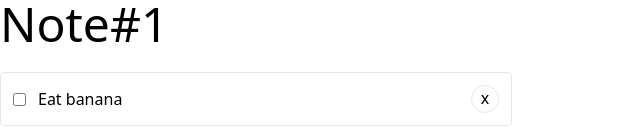
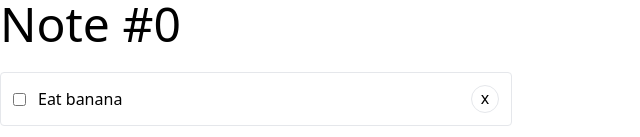
Before and after one commit to Digital-Gym/notes, a Nuxt app: page / in a window 1280 px wide. Shown: the top 137 px of the page, without its empty margins (0-640 px from the left). Built offline with nearby package versions, Linux system fonts and the light colour scheme.

Commit message:
feat: save and delete logic works

```diff
--- a/components/NoteEditor.vue
+++ b/components/NoteEditor.vue
@@ -3,10 +3,12 @@ import type { Note } from '~/models/Note';
 import { EditorHistory, EditorMemento } from '~/services/NoteService';
 import type { TodoItem } from '~/models/TodoItem';
 import { useMyFocusStore } from '~/stores/focus';
+import { useDbStore } from '~/stores/storage';
 
 const props = defineProps<Note>();
 const focus = useMyFocusStore();
 
+const db = useDbStore();
 const content = ref(JSON.parse(JSON.stringify(props)));
 const history = new EditorHistory();
 
@@ -79,6 +81,16 @@ const handleKeyboard = (e: KeyboardEvent) => {
   }
 }
 
+const handleSave = () => {
+  db.updateNote(content.value);
+  console.log("Changes has been saved");
+}
+
+const handleDeleteNote = () => {
+  db.deleteNote(content.value.id);
+  console.log("Deleted");
+}
+
 onMounted(() => {
   saveState();
   window.addEventListener('keydown', handleKeyboard)
@@ -114,7 +126,7 @@ onUnmounted(() => window.removeEventListener('keydown', handleKeyboard));
 
   <div class="mt-4 ml-4 gap-3 flex select-none">
     <div class="border p-3 hover:border-gray-700" @click="">Cancel</div>
-    <div class="border p-3 hover:border-green-700" @click="">Save</div>
-    <div class="border p-3 hover:border-red-700" @click="">Delete</div>
+    <div class="border p-3 hover:border-green-700" @click="handleSave">Save</div>
+    <div class="border p-3 hover:border-red-700" @click="handleDeleteNote">Delete</div>
   </div>
 </template>
--- a/pages/index.vue
+++ b/pages/index.vue
@@ -1,22 +1,23 @@
 <script setup lang="ts">
-// import { makeNote } from "~/models/Note";
+import { makeNote } from "~/models/Note";
 import type { TodoItem } from "~/models/TodoItem";
 
-// const storage = useDbStore();
-// const smth: Note = makeNote(0, "Banana", []);
-// storage.write([smth]);
 const todos: TodoItem[] = [
   {id: 0, task: "Eat banana", status: false},
   {id: 1, task: "Go to gym", status: true},
   {id: 2, task: "Have a nice day", status: false},
   {id: 3, task: "Complete project", status: true}
 ]
+
+const db = useDbStore();
+const note = makeNote(db.db.length, `Note #${db.db.length}`, todos);
+db.addNote(note);
 </script>
 
 <template>
   <NoteEditor
-    :id="0"
-    title="Note#1"
-    :todo="todos"
+    :id="note.id"
+    :title="note.title"
+    :todo="note.todo"
   />
 </template>
--- a/stores/storage.ts
+++ b/stores/storage.ts
@@ -29,13 +29,13 @@ export const useDbStore = defineStore('storage', () => {
   }
 
   function updateNote(note: Note): boolean {
-    db.value.forEach((x)=>{
-      if(x.id == note.id){
-        x = note;
+    for(let i = 0; i<db.value.length;i++){
+      if(db.value[i].id == note.id){
+        db.value[i] = note;
         writeToStorage(db.value);
         return true;
       }
-    });
+    }
 
     return false;
   }
@@ -45,5 +45,10 @@ export const useDbStore = defineStore('storage', () => {
     writeToStorage(db.value);
   }
 
-  return { db, write, updateNote, deleteNote }
+  function addNote(note: Note){
+    db.value.push(note);
+    writeToStorage(db.value);
+  }
+
+  return { db, write, updateNote, deleteNote, addNote}
 });
```
